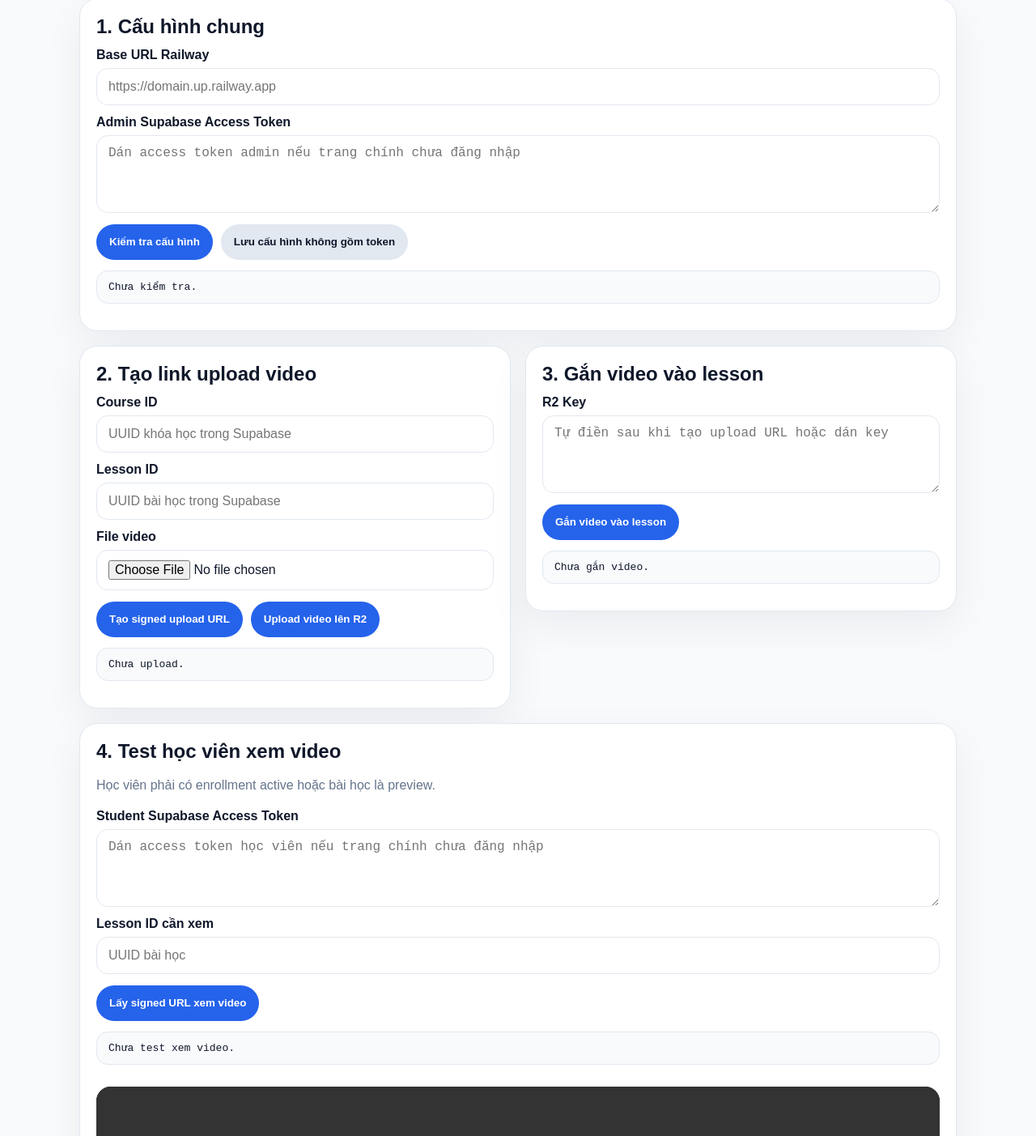
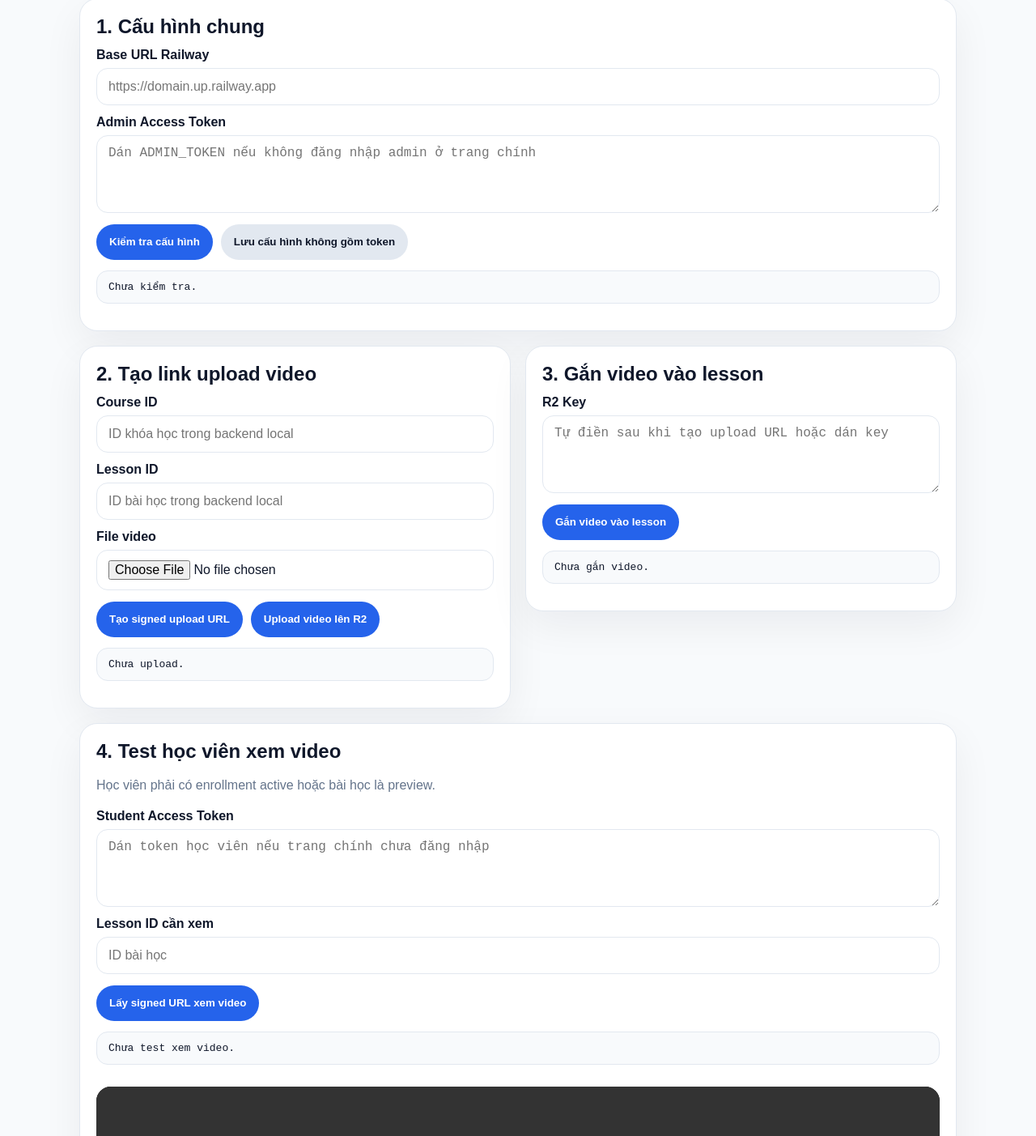
Before and after one commit to tuvungonline-gif/hoctructuyen, a website: page r2-console.html in a window 1280 px wide. Shown: the part 235-1638 px from the top of the page at 81% size. Drawn offline with Linux system fonts and the light colour scheme.

Commit message:
Remove Supabase wording from R2 console

```diff
--- a/r2-console.html
+++ b/r2-console.html
@@ -41,15 +41,15 @@
       <section class="card full">
         <h2>1. Cấu hình chung</h2>
         <div class="field"><label>Base URL Railway</label><input id="baseUrl" placeholder="https://domain.up.railway.app" /></div>
-        <div class="field"><label>Admin Supabase Access Token</label><textarea id="adminToken" placeholder="Dán access token admin nếu trang chính chưa đăng nhập"></textarea></div>
+        <div class="field"><label>Admin Access Token</label><textarea id="adminToken" placeholder="Dán ADMIN_TOKEN nếu không đăng nhập admin ở trang chính"></textarea></div>
         <div class="actions"><button onclick="checkConfig()">Kiểm tra cấu hình</button><button class="secondary" onclick="saveLocal()">Lưu cấu hình không gồm token</button></div>
         <pre id="configStatus" class="status">Chưa kiểm tra.</pre>
       </section>
 
       <section class="card">
         <h2>2. Tạo link upload video</h2>
-        <div class="field"><label>Course ID</label><input id="courseId" placeholder="UUID khóa học trong Supabase" /></div>
-        <div class="field"><label>Lesson ID</label><input id="lessonId" placeholder="UUID bài học trong Supabase" /></div>
+        <div class="field"><label>Course ID</label><input id="courseId" placeholder="ID khóa học trong backend local" /></div>
+        <div class="field"><label>Lesson ID</label><input id="lessonId" placeholder="ID bài học trong backend local" /></div>
         <div class="field"><label>File video</label><input id="videoFile" type="file" accept="video/*" /></div>
         <div class="actions"><button onclick="createUploadUrl()">Tạo signed upload URL</button><button onclick="uploadVideo()">Upload video lên R2</button></div>
         <pre id="uploadStatus" class="status">Chưa upload.</pre>
@@ -65,8 +65,8 @@
       <section class="card full">
         <h2>4. Test học viên xem video</h2>
         <p>Học viên phải có enrollment active hoặc bài học là preview.</p>
-        <div class="field"><label>Student Supabase Access Token</label><textarea id="studentToken" placeholder="Dán access token học viên nếu trang chính chưa đăng nhập"></textarea></div>
-        <div class="field"><label>Lesson ID cần xem</label><input id="watchLessonId" placeholder="UUID bài học" /></div>
+        <div class="field"><label>Student Access Token</label><textarea id="studentToken" placeholder="Dán token học viên nếu trang chính chưa đăng nhập"></textarea></div>
+        <div class="field"><label>Lesson ID cần xem</label><input id="watchLessonId" placeholder="ID bài học" /></div>
         <div class="actions"><button onclick="getVideoUrl()">Lấy signed URL xem video</button></div>
         <pre id="watchStatus" class="status">Chưa test xem video.</pre>
         <video id="player" controls playsinline></video>
@@ -85,7 +85,7 @@
       function headers(token){ return { 'Authorization': 'Bearer ' + token, 'Content-Type': 'application/json' }; }
       function friendlyError(message){
         if(message === 'Server returned non-JSON response') return 'Máy chủ đang trả HTML/trang lỗi thay vì JSON. Kiểm tra route API, proxy hoặc biến môi trường.';
-        if(/Admin permission required/i.test(message || '')) return 'Token hiện tại chưa có quyền admin. Cần profile role=admin và status=active.';
+        if(/Admin permission required/i.test(message || '')) return 'Token hiện tại chưa có quyền admin. Hãy đăng nhập admin nội bộ hoặc dùng ADMIN_TOKEN.';
         return message || 'Có lỗi xảy ra.';
       }
       async function jsonFetch(url, options){
@@ -118,7 +118,7 @@
       async function createUploadUrl(){
         const file = $('videoFile').files[0];
         if(!file){ alert('Chọn file video trước.'); return; }
-        if(!adminToken()){ alert('Cần token admin Supabase. Hãy đăng nhập admin ở trang chính hoặc dán token.'); return; }
+        if(!adminToken()){ alert('Cần token admin. Hãy đăng nhập admin ở trang chính hoặc dán ADMIN_TOKEN.'); return; }
         const body = { courseId:$('courseId').value, lessonId:$('lessonId').value, fileName:file.name, contentType:file.type || 'video/mp4' };
         try{
           const json = await jsonFetch(base() + '/api/admin/r2/presign-upload', { method:'POST', headers:headers(adminToken()), body:JSON.stringify(body) });
@@ -144,7 +144,7 @@
       async function attachVideo(){
         const lessonId = $('lessonId').value;
         const r2Key = $('r2Key').value.trim();
-        if(!adminToken()){ alert('Cần token admin Supabase.'); return; }
+        if(!adminToken()){ alert('Cần token admin.'); return; }
         try{
           const json = await jsonFetch(base() + '/api/admin/lessons/' + lessonId + '/video', { method:'POST', headers:headers(adminToken()), body:JSON.stringify({ r2Key, videoProvider:'cloudflare-r2' }) });
           out('attachStatus', json);
```
